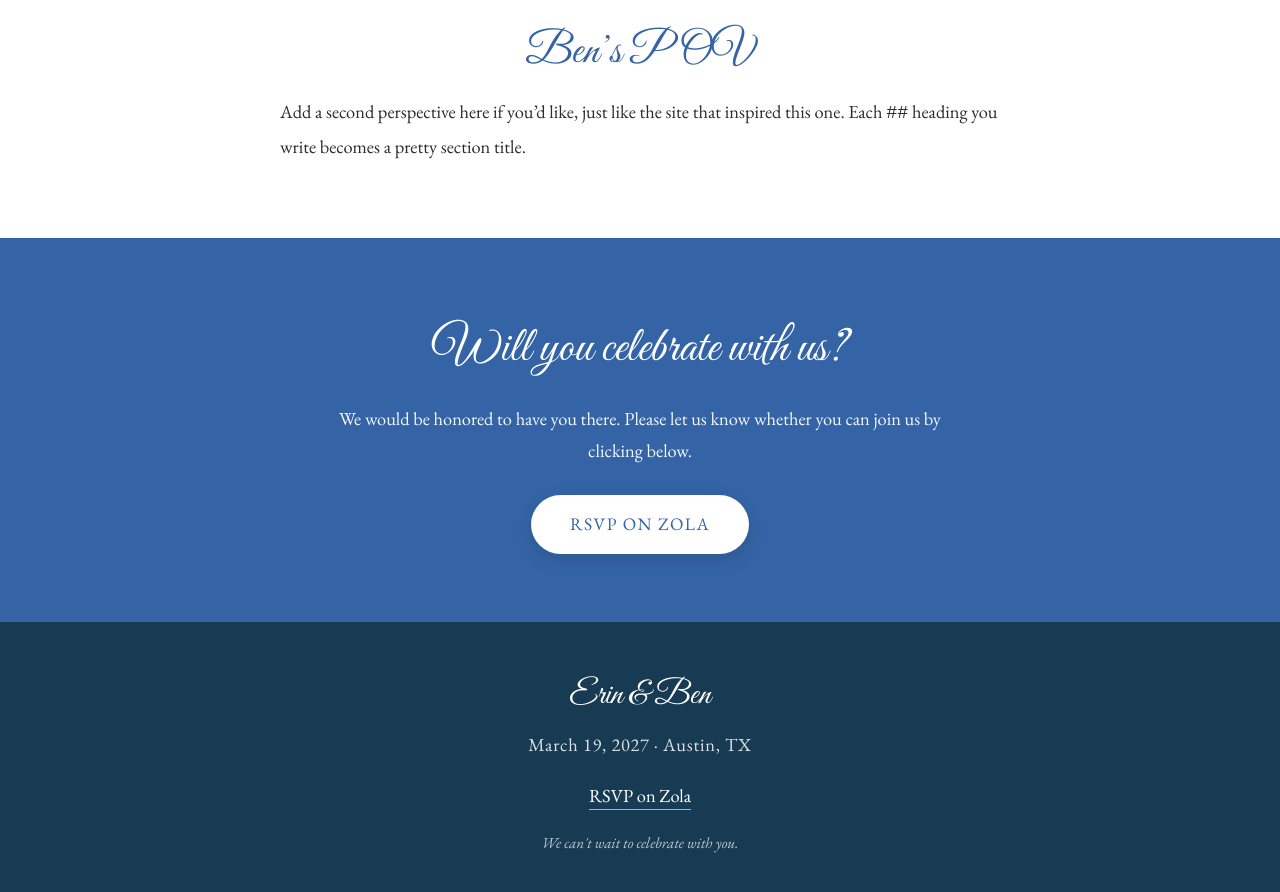
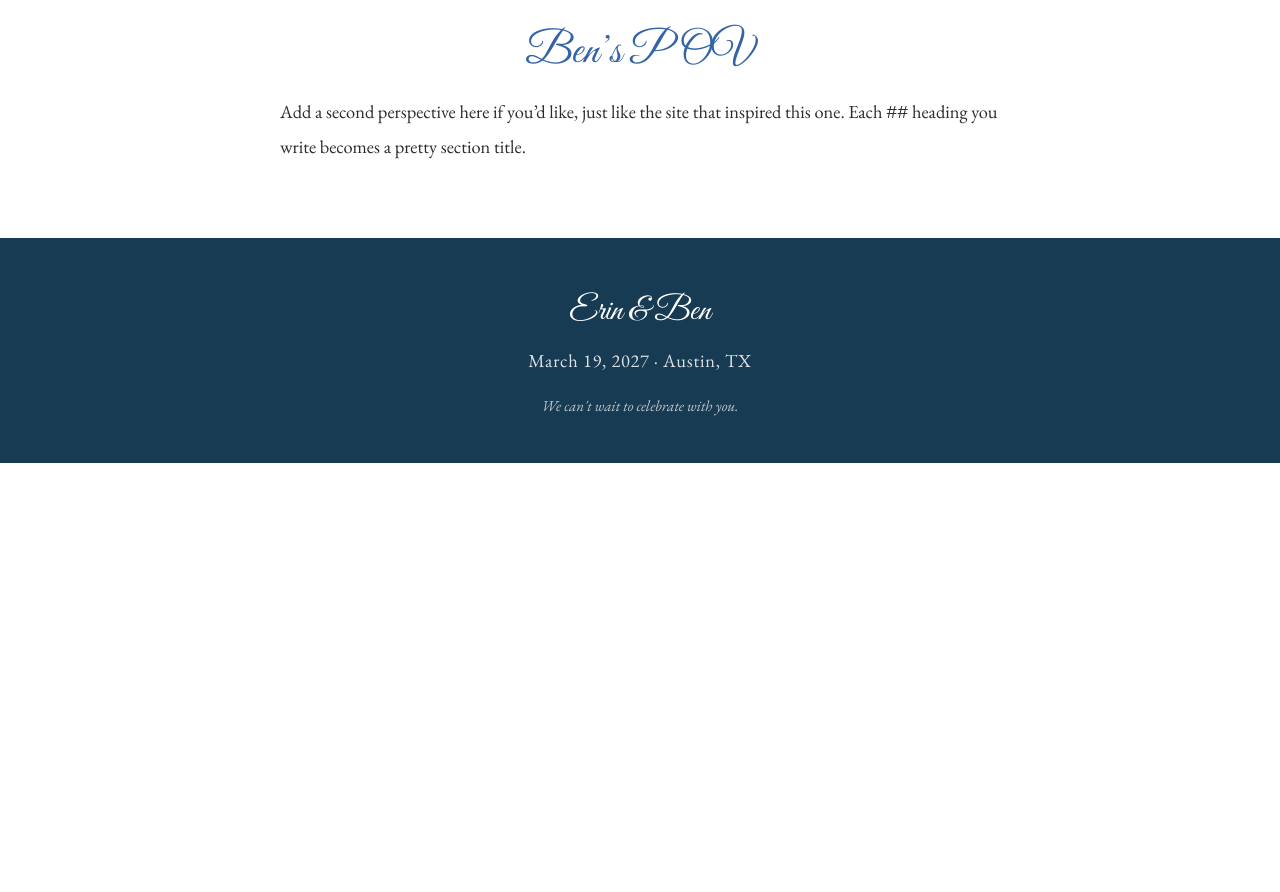
Before and after one commit to bjw7654/wedding-website, a Jekyll site: the page built from index.md, in a window 1280 px wide and 900 px high, scrolled down 1929 px. Shown: the top 892 px of the window. Built offline with Jekyll 4.4.1, drawn with Linux system fonts in a browser that asks for light colours; after the commit the page ends 2392 px from its top, so only the background shows below that.

Commit message:
Hide RSVP and Registry links; remove RSVP CTA from home page
Temporarily comment out the header RSVP link, footer RSVP link, and Registry nav entry, and fully remove the 'Will you celebrate with us?' RSVP banner from the home page.

```diff
--- a/_includes/footer.html
+++ b/_includes/footer.html
@@ -1,8 +1,10 @@
 <footer class="site-footer">
   <p class="site-footer__names">{{ site.couple_short }}</p>
   <p class="site-footer__date">{{ site.wedding_date_display }} &middot; {{ site.location }}</p>
+  {% comment %} RSVP link hidden for now — we'll add it back later.
   {% if site.rsvp_url and site.rsvp_url != "" %}
   <p><a class="site-footer__rsvp" href="{{ site.rsvp_url }}" target="_blank" rel="noopener">RSVP on Zola</a></p>
   {% endif %}
+  {% endcomment %}
   <p class="site-footer__note">We can't wait to celebrate with you.</p>
 </footer>
--- a/_includes/header.html
+++ b/_includes/header.html
@@ -13,11 +13,13 @@
         <a href="{{ p.url | relative_url }}"{% if page.url == p.url %} class="is-active" aria-current="page"{% endif %}>{{ p.title }}</a>
       </li>
       {% endfor %}
+      {% comment %} RSVP link hidden for now — we'll add it back later.
       {% if site.rsvp_url and site.rsvp_url != "" %}
       <li class="nav-rsvp">
         <a href="{{ site.rsvp_url }}" target="_blank" rel="noopener">RSVP</a>
       </li>
       {% endif %}
+      {% endcomment %}
     </ul>
   </nav>
 </header>
--- a/_layouts/home.html
+++ b/_layouts/home.html
@@ -54,6 +54,3 @@
   </div>
 </section>
 {% endif %}
-
-<!-- ===== RSVP call to action ===== -->
-{% include rsvp-cta.html %}
```
Also changed, not shown: registry.md (+1 -1 lines).
